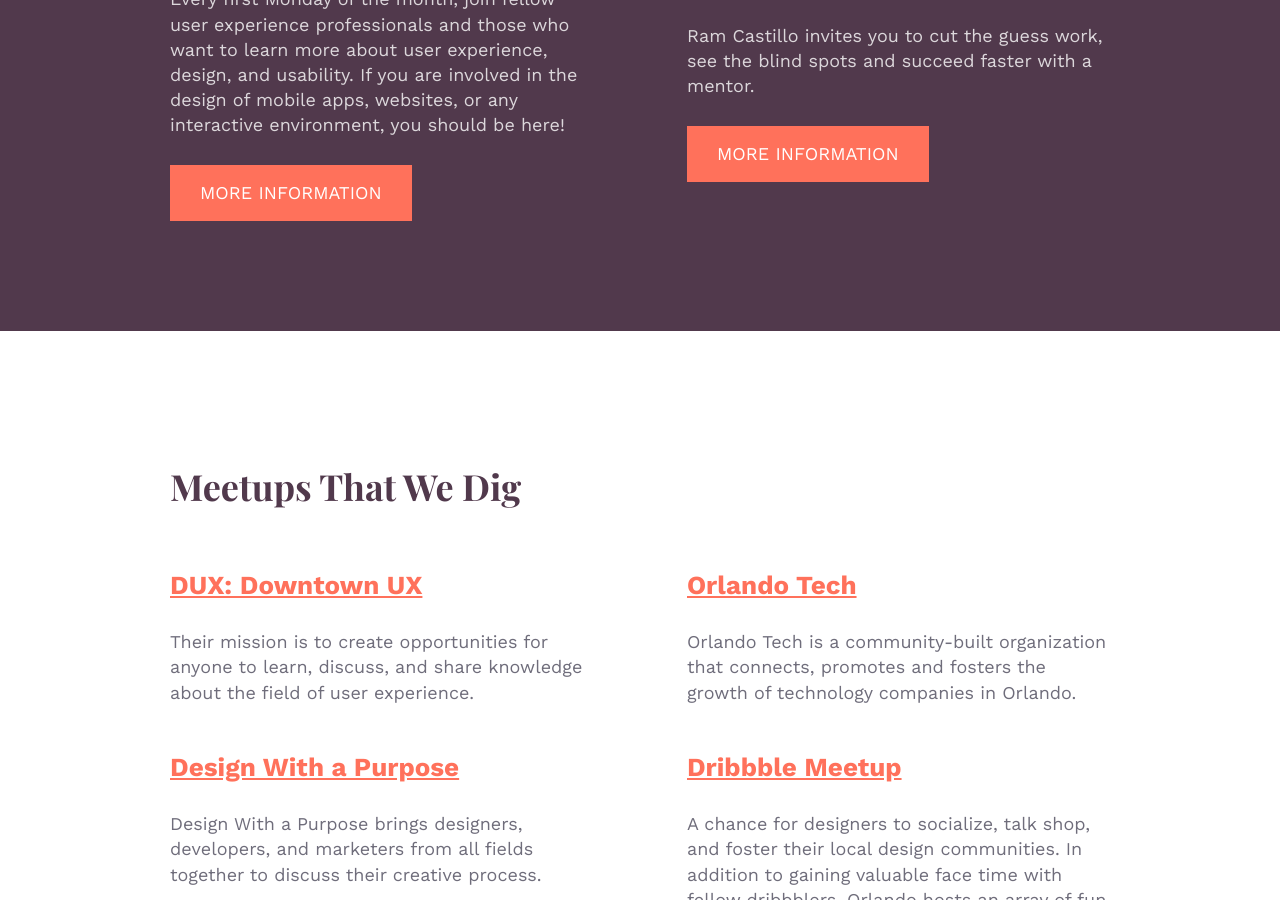
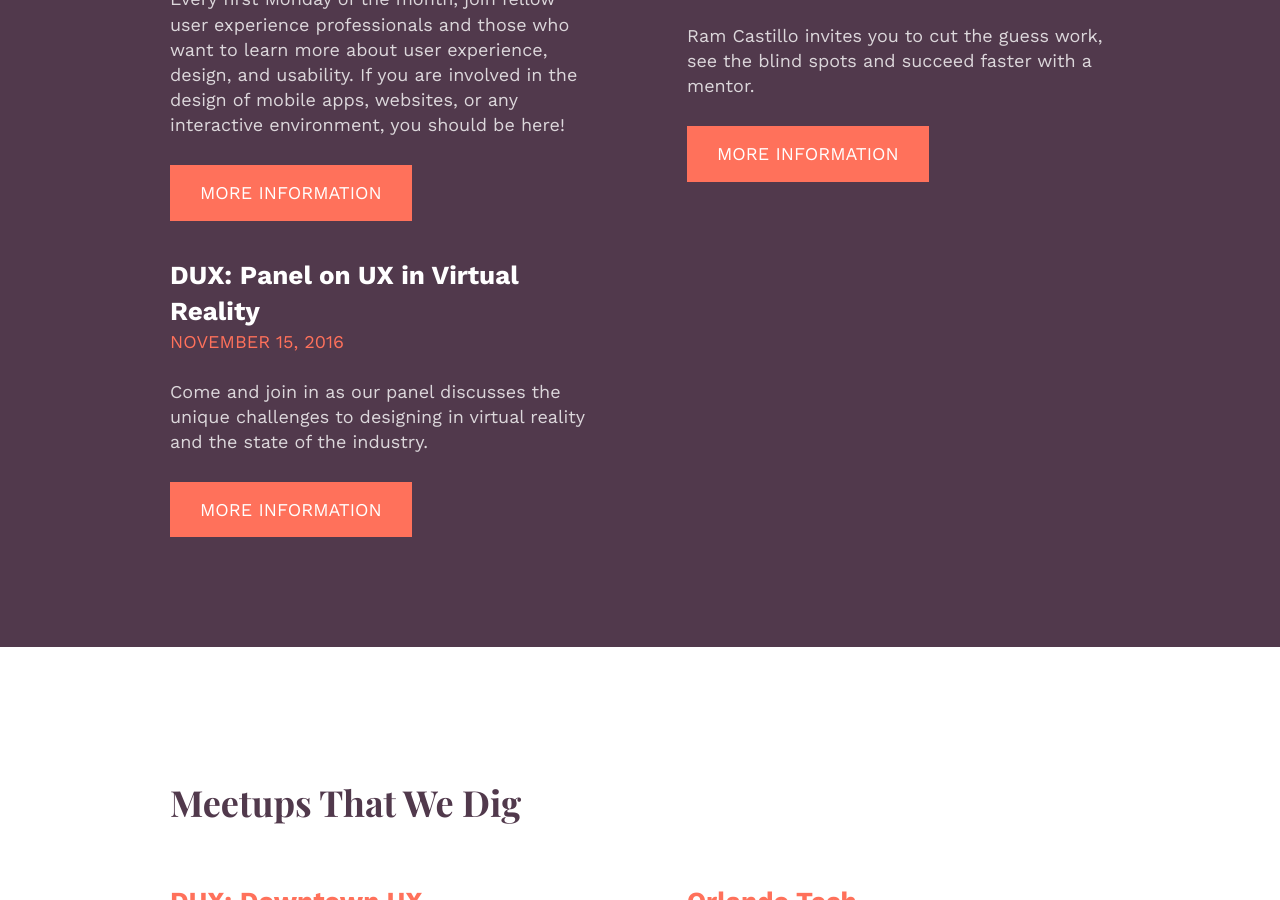
Before and after one commit to whosdustin/orlando-designers, a Jekyll site: the page built from index.html, in a window 1280 px wide and 900 px high, scrolled down 2121 px. Built offline with Jekyll 4.4.1, drawn with Linux system fonts in a browser that asks for light colours; comment, search, counter and statistics services are not loaded.

Commit message:
remove limit

```diff
--- a/index.html
+++ b/index.html
@@ -78,7 +78,7 @@
 		<h2>Upcoming Events in <nobr>O-Town</nobr></h2>
 
 		{% assign sorted_events = site.events | sort: 'start_date' %}
-		{% for event in sorted_events limit: 6 %}
+		{% for event in sorted_events %}
 
 		{% capture nowunix %}{{ 'now' | date: '%s'}}{% endcapture %}
 		{% capture eventtime %}{{ event.start_date | date: '%s'}}{% endcapture %}
```
